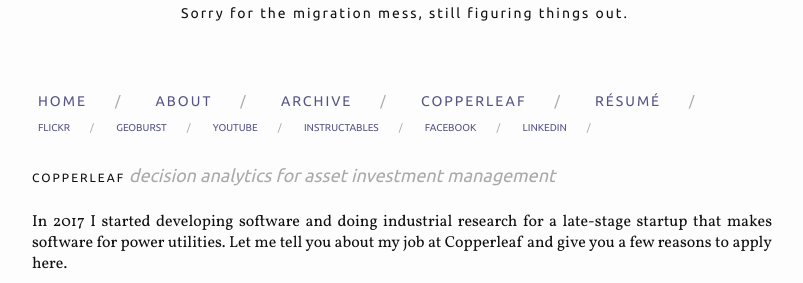
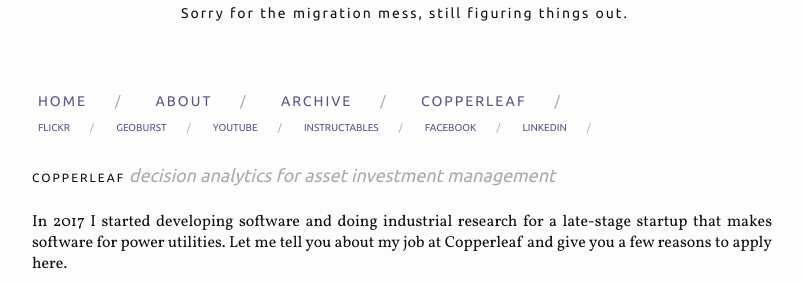
Before and after one commit to alejandroerickson/alejandroerickson.github.io, a Jekyll site: the page built from copperleaf.md, in a window 1280 px wide and 900 px high. Shown: the part 143-426 px from the top of the window, without its empty margins (238-1041 px from the left). Built offline with Jekyll 4.4.1, drawn with Linux system fonts in a browser that asks for light colours; nearby versions of some CDN libraries; comment, search, counter and statistics services are not loaded.

Commit message:
remove resume url

```diff
--- a/_includes/header.html
+++ b/_includes/header.html
@@ -18,8 +18,6 @@
     <a class="page-link" href="{{sitePage.url | prepend: site.baseurl }}">{{sitePage.title}}</a><span class="exclamationMark">/</span>
     {% endif %}
     {% endfor %}
-
-    <a class="page-link" href="{{sitePage.url | prepend: site.baseurl }}/cv/EricksonResume.html">Résumé</a><span class="exclamationMark">/</span>
   </div>
 
   <div class="trigger external-navigation">
```
